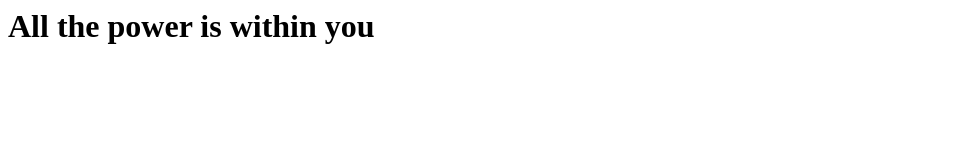
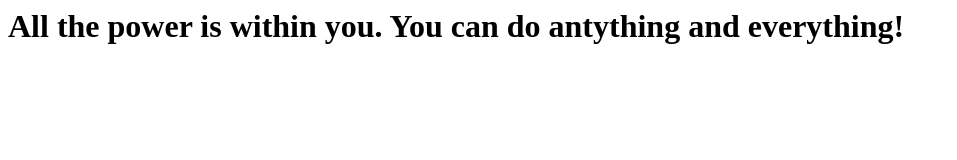
Before and after one commit to malcolm-mccarthy/firstgitrepo, a plain HTML site: page index.html in a window 1280 px wide. Shown: the whole page, without its empty margins (0-957 px from the left). Drawn offline with Linux system fonts and the light colour scheme.

Commit message:
completed the first quote

```diff
--- a/index.html
+++ b/index.html
@@ -1,5 +1,5 @@
 <html>
 <body>
-<h1>All the power is within you</h1>
+<h1>All the power is within you. You can do antything and everything!</h1>
 </body>
 </html>
```
